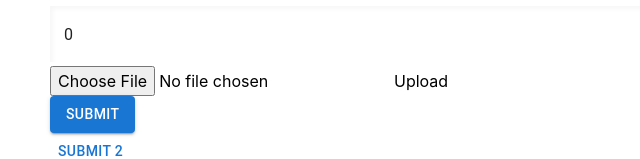
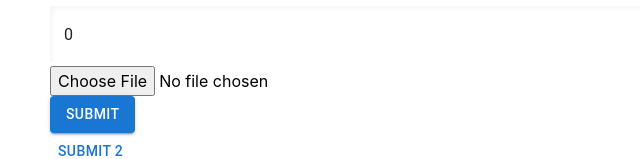
Before and after one commit to ishantsahni/ishant_fe, a React (Create React App) app: page /addProduct in a window 1280 px wide. Shown: the part 464-623 px from the top of the page, without its empty margins (0-640 px from the left). Built offline with nearby package versions, Linux system fonts and the light colour scheme.

Commit message:
file url added

```diff
--- a/src/pages/AddProductPage/index.js
+++ b/src/pages/AddProductPage/index.js
@@ -34,6 +34,8 @@ function AddProductPage() {
     const handleFileUpload = (file) => {
         formik.setFieldValue('images', file)
     }
+
+    console.log("add product formik ", formik.values);
 
     return (
         <div className="mt-[50px] mx-[50px]">
--- a/src/pages/FileUpload/index.js
+++ b/src/pages/FileUpload/index.js
@@ -4,17 +4,13 @@ import { useState } from "react";
 function FileUpload({ onFileUpload }) {
     const [file, setFile] = useState(null);
 
-    const handleFileChange = (e) => {
+    const handleFileChange = async (e) => {
         const selectedFile = e.target.files[0];
         setFile(selectedFile);
-        onFileUpload(selectedFile);
-    };
 
-    console.log("file value ", file);
-
-    const handleFileUpload = async () => {
+        // Start file upload
         const formData = new FormData();
-        formData.append('file', file);
+        formData.append('file', selectedFile);
 
         try {
             const res = await axios.post("http://localhost:4000/upload", formData, {
@@ -22,18 +18,20 @@ function FileUpload({ onFileUpload }) {
                     'Content-Type': 'multipart/form-data'
                 }
             })
-            console.log("file upload response", res?.data);
+            const fileUrl = res?.data?.fileUrl;
+
+            // Pass the URL to Formik
+            onFileUpload(fileUrl);
         } catch (error) {
             console.error("file upload error", error);
         }
 
-    }
-
+    };
 
     return (
         <div>
             <input type="file" onChange={handleFileChange} />
-            <button onClick={handleFileUpload}>Upload</button>
+            {/* <button onClick={handleFileUpload}>Upload</button> */}
         </div>
     )
 };
```
